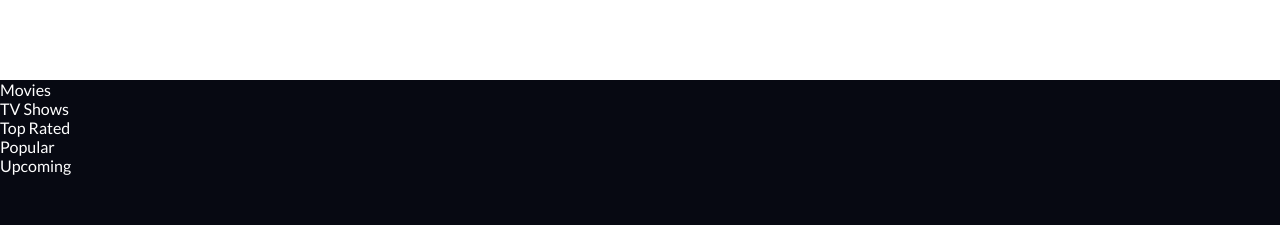
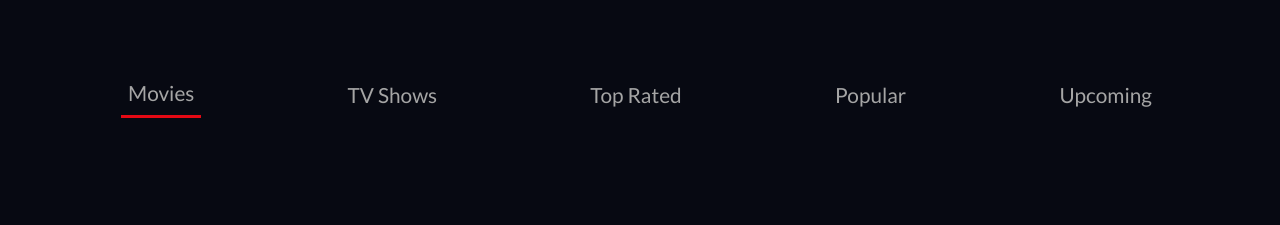
Before and after one commit to tharanga-madurapperuma/myflix, a React (Create React App) app: page /movies in a window 1280 px wide. Shown: the top 225 px of the page. Built offline with nearby package versions, Linux system fonts and the light colour scheme.

Commit message:
Start to make second section

```diff
--- a/src/Containers/VarietyBar/VarietyBar.css
+++ b/src/Containers/VarietyBar/VarietyBar.css
@@ -1,17 +1,49 @@
 .varietyBar {
     height: 100vh;
     width: 100%;
+    display: flex;
+    justify-content: center;
     background-color: var(--color-background);
 }
 
 .varietyBar__varations{
     width: 100%;
-    display: fle;
+    display: flex;
     justify-content: space-between;
     align-items: center;
-    margin-top: 5rem;
+    padding-top: 5rem;
 }
 
-.varietyBar__varations li{
+.click-change{
+    color: var(--color-gray);
+    font-size: 1.3rem;
+    font-weight: 400;
+    cursor: pointer;
+    transition: 0.5s;
+}
+
+.varietyBar__varations div{
+    display: flex;
+    flex-direction: column;
+    align-items: center;
+}
+
+.varietyBar__outer{
+    width: 80%;
+}
+
+.varietyBar__redBar{
+    height: 3px;
+    width: 120%;
+    background-color: var(--color-netflixRed);
+    position: relative;
+    top: 10px;
+    left: 0;
+    transition: 0.5s;
+}
+
+.after-clicked{
     color: #ffffff;
+    font-size: 1.5rem;
+    font-weight: 500;
 }
--- a/src/Containers/VarietyBar/VarietyBar.js
+++ b/src/Containers/VarietyBar/VarietyBar.js
@@ -1,17 +1,42 @@
 import React from 'react'
 import './VarietyBar.css';
+
+const clickChange = document.querySelectorAll('.click-change');
+
+clickChange.forEach((colorChange) => {
+  colorChange.addEventListener('click', () => {
+    document.querySelector('.after-clicked')?.classList.remove('after-clicked');
+    colorChange.classList.add('after-clicked');
+  })
+})
 
 const VarietyBar = () => {
   return (
     <div className='varietyBar'>
-      <div>
-        <ul className='varietyBar__varations'>
-          <li>Movies</li>
-          <li>TV Shows</li>
-          <li>Top Rated</li>
-          <li>Popular</li>
-          <li>Upcoming</li>
-        </ul>
+      <div className='varietyBar__outer'>
+        <div className='varietyBar__varations'>
+          <div>
+            <h6 className='click-change'>Movies</h6>
+            <div className='div-redBar varietyBar__redBar'></div>
+          </div>
+          <div>
+            <h6 className='click-change' >TV Shows</h6>
+            <div className='div-redBar'></div>
+          </div>
+          <div>
+            <h6 className='click-change' >Top Rated</h6>
+            <div className='div-redBar'></div>
+          </div>
+          <div>
+            <h6 className='click-change'>Popular</h6>
+            <div className='div-redBar'></div>
+          </div>
+          <div>
+            <h6 className='click-change'>Upcoming</h6>
+            <div className='div-redBar'></div>
+          </div>
+        </div>
+
       </div>
     </div>
   )
--- a/src/index.css
+++ b/src/index.css
@@ -2,10 +2,10 @@
 
 :root {
   --font-base: 'Lato', serif;
-
   --color-netflixRed: #e50914;
   --color-background: rgb(7, 9, 18);
   --color-white: #ffffff;
+  --color-gray: #a5a5a5;
 }
 
 *{
```
